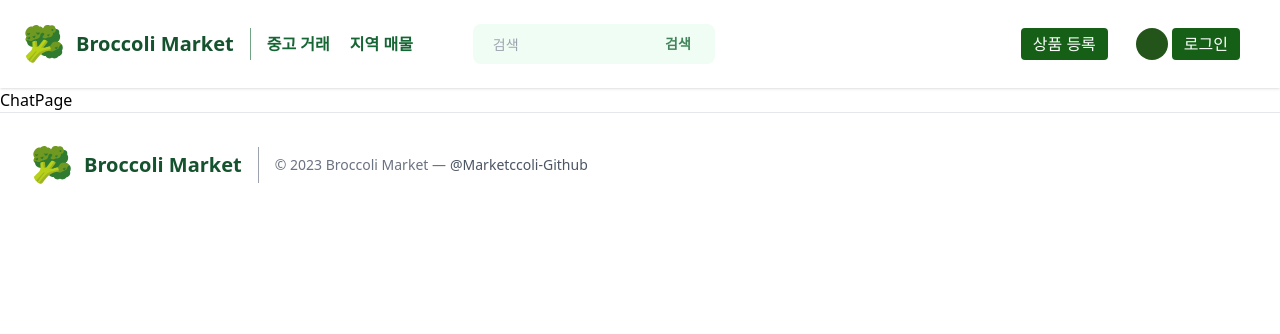
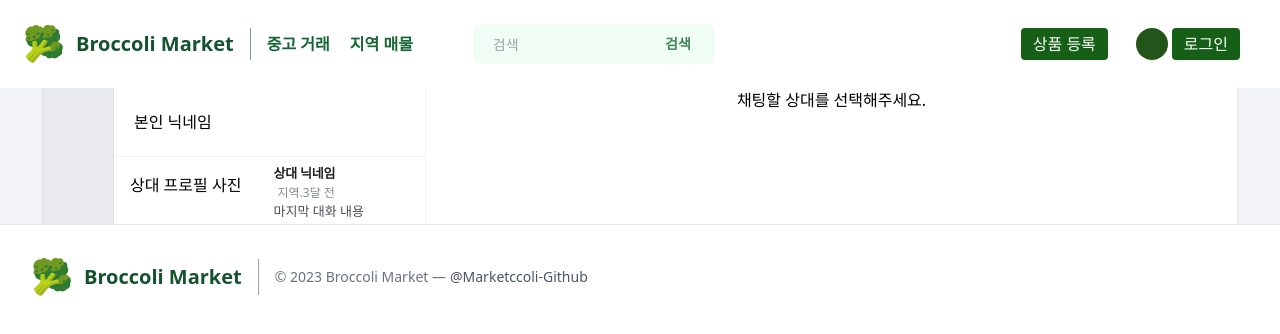
Before and after one commit to marketccoli/broccoli_market_frontend, a React (Create React App) app: page /chat in a window 1280 px wide. Shown: the top 334 px of the page. Built offline with nearby package versions, Linux system fonts and the light colour scheme; the HTML template or start-up script is replaced by a standard one.

Commit message:
feat : chat페이지 뼈대 구현중

```diff
--- a/package.json
+++ b/package.json
@@ -13,6 +13,8 @@
     "react-redux": "^8.0.5",
     "react-router-dom": "^6.11.1",
     "react-scripts": "5.0.1",
+    "socket.io-client": "^4.6.1",
+    "styled-components": "^6.0.0-rc.1",
     "tailwindcss": "^3.3.2",
     "web-vitals": "^2.1.0"
   },
--- a/src/pages/ChatPage.js
+++ b/src/pages/ChatPage.js
@@ -1,5 +1,54 @@
 import React from "react";
+import {
+  EmptyBox, ChatDetail, LastCommentDetails, LastComment, SubText, YourNickname, YourInfo, ListA, ListLi, ListUl, MynameDiv, ListbarNav, SidebarNav, ChatList, ChatDiv, Img
+} from "../styles/chatPageSt";
+export const ChatPage = () => {
+  return (
+    <>
+      <ChatDiv>
+        <div></div>
+        <ChatList>
+          <SidebarNav className="sidebar">
+            <a href=" " style={{ textDecoration: "none" }}>
+              {/* <Img className="profile-image" src="https://dnvefa72aowie.cloudfront.net/origin/profile/profile_default.png" alt="">
+              </Img> */}
+            </a>
+          </SidebarNav>
+          <ListbarNav>
+            <MynameDiv>본인 닉네임</MynameDiv>
+            <ListUl>
+              <ListLi>
+                <ListA href=" ">
+                  <div style={{ marginRight: "8px", height: " 40px" }}>
+                    상대 프로필 사진
+                  </div>
+                  <div style={{ flex: "1 0 0%", width: "0px" }}>
+                    <YourInfo>
+                      <YourNickname>상대 닉네임</YourNickname>
+                    </YourInfo>
+                    <SubText>
+                      <span>지역</span>
+                      <span>.</span>
+                      <span>3달 전</span>
+                    </SubText>
+                    <LastComment>
+                      <LastCommentDetails>마지막 대화 내용</LastCommentDetails>
+                    </LastComment>
+                  </div>
+                </ListA>
 
-export const ChatPage = () => {
-  return <div>ChatPage</div>;
+              </ListLi>
+
+            </ListUl>
+          </ListbarNav>
+        </ChatList>
+        <ChatDetail>
+          <EmptyBox>
+            <div>채팅할 상대를 선택해주세요.</div>
+          </EmptyBox>
+        </ChatDetail>
+        <div></div>
+      </ChatDiv >
+    </>
+  );
 };
--- /dev/null
+++ b/src/styles/chatPageSt.js
@@ -0,0 +1,192 @@
+import { styled } from "styled-components";
+const ChatDiv = styled.div`
+  display: flex;
+  overflow-x: auto;
+  position: relative;
+  background-color: #f2f3f6;
+  margin: 0px auto;
+  height: 100%;
+    /* height: calc(100vh - 100px); */
+  box-sizing: border-box;
+  padding: 0px 20px;
+
+  * {
+    box-sizing: border-box;
+     flex: 1;
+
+
+
+  }
+`;
+
+const ChatList = styled.div`
+  display: flex;
+  box-sizing: border-box;
+`;
+
+const SidebarNav = styled.nav`
+  background-color: #eaebee;
+  display: flex;
+  flex-direction: column;
+  border-left: 1px solid #0017580d;
+  border-right: 1px solid #0017580d;
+  padding: 20px 13px;
+  width: 72px;
+
+.profile-image.selected {
+box-shadow: 0px 0px 0 2px #eaebee,0px 0px 0 4px rgb(255, 126, 54);
+
+}
+
+.profile-image {
+border: 1px solid #dcdee3;
+    border-radius: 50%;
+    width: 44px;
+    height: 44px;
+
+}
+
+`;
+
+const Img = styled.img`
+
+`
+
+
+
+
+
+const ListbarNav = styled.nav`
+  display: flex;
+  border-right: 1px solid #0017580d;
+  width: 312px;
+  min-width: 312px;
+  flex-direction: column;
+  justify-content: space-between;
+
+  background-color: #fff;
+  -webkit-box-pack: justify;
+`;
+
+
+
+
+
+const MynameDiv = styled.div`
+  position: relative;
+  display: flex;
+  height: 64px;
+  min-height: 64px;
+  border-bottom: 1px solid #0017580d;
+  padding: 0px 20px;
+  -webkit-box-align: center;
+  align-items: center;
+`;
+const ListUl = styled.ul`
+  position: relative;
+  margin: 0px;
+  padding: 0px;
+  height: calc(100%-56%);
+  list-style: none;
+  overflow: hidden auto;
+  background-color: #fff;
+`;
+
+const ListLi = styled.li`
+  position: relative;
+`;
+
+const ListA = styled.a`
+  display: flex;
+  padding: 16px;
+  height: 72px;
+  background-color: #fff;
+  border-bottom: 1px solid #0017580d;
+  -webkit-box-align: center;
+  align-items: center;
+  position: relative;
+  overflow: hidden;
+  transition: background-color 0.6s ease 0s, background-size 0.6s ease 0s;
+  background-position: center center;
+  contain: content;
+  text-decoration: none;
+`;
+
+const YourInfo = styled.div`
+  display: flex;
+  align-items: center;
+  -webkit-box-align: center;
+`;
+const YourNickname = styled.span`
+  height: 20px;
+  font-weight: bold;
+  font-size: 13px;
+  letter-spacing: -0.02em;
+  color: #212124;
+  overflow-x: hidden;
+  text-overflow: ellipsis;
+  white-space: nowrap;
+`;
+
+const SubText = styled.div`
+  margin-left: 4px;
+  color: #868b94;
+  font-size: 12px;
+  white-space: nowrap;
+`;
+
+const LastComment = styled.div`
+  display: flex;
+  -webkit-box-align: center;
+  align-items: center;
+  height: 20px;
+  font-size: 13px;
+  color: #4d5159;
+`;
+
+const LastCommentDetails = styled.span`
+  overflow-x: hidden;
+  text-overflow: ellipsis;
+  white-space: nowrap;
+`;
+
+const ChatDetail = styled.section`
+  position: relative;
+  display: flex;
+  flex-direction: column;
+  border-right: 1px solid #eaebee;
+  min-width: 812px;
+  max-width: 812px;
+  background-color: #fff;
+`;
+
+const EmptyBox = styled.div`
+  display: flex;
+  -webkit-box-pack: center;
+  justify-content: center;
+  -webkit-box-align: center;
+  align-items: center;
+  width: 100%;
+  height: 100%;
+  flex-direction: column;
+
+`;
+
+export {
+  EmptyBox,
+  ChatDetail,
+  LastCommentDetails,
+  LastComment,
+  SubText,
+  YourNickname,
+  YourInfo,
+  ListA,
+  ListLi,
+  ListUl,
+  MynameDiv,
+  ListbarNav,
+  SidebarNav,
+  ChatList,
+  ChatDiv,
+  Img
+};
```
Also changed, not shown: 1 other file (tests, documents, lock files or other folders).
